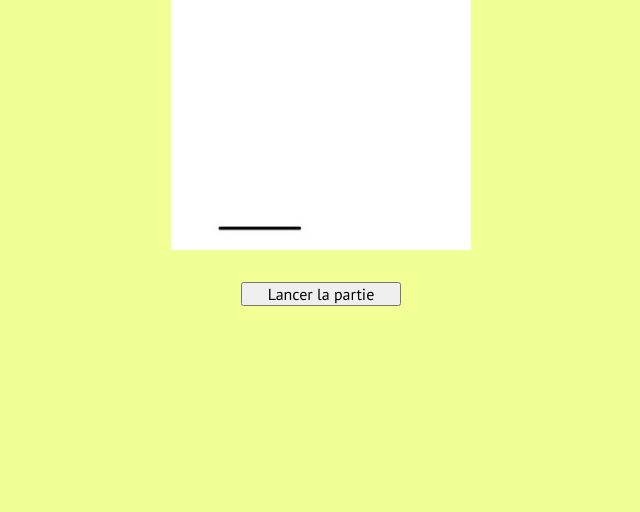
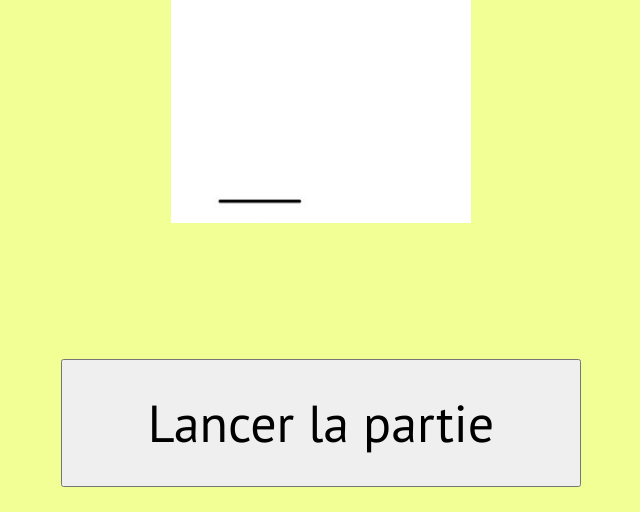
Before and after one commit to Levizar/Pendu, a plain HTML site: page index.html in a window 1280 px wide. Shown: the part 288-800 px from the top of the page, without its empty margins (319-959 px from the left). Drawn offline with Linux system fonts and the light colour scheme.

Commit message:
increase font-size and rename style files

```diff
--- a/assets/scss/style2.scss
+++ b/assets/scss/style.scss
@@ -1,14 +1,18 @@
 body{
     display: flex;
-    justify-content: center;
+    justify-content: space-around;
     align-items: center;
     flex-direction: column;
     width: 100VW;
     height: 100VH;
     background-color: #f1ff94;
     font-family: 'PT Sans', sans-serif;
+    font-size: 52px;
 
     button{
         width: 10em;
+        margin: 2rem;
+        padding: 2rem;
+        border-radius: 15 px;
     }
 }
--- a/index.html
+++ b/index.html
@@ -6,7 +6,7 @@
     <meta http-equiv="X-UA-Compatible" content="ie=edge">
     <link href="https://fonts.googleapis.com/css?family=PT+Sans&display=swap" rel="stylesheet">
     <link rel="stylesheet" href="assets/css/normalize.css" />
-    <link rel="stylesheet" href="assets/css/style2.css" />
+    <link rel="stylesheet" href="assets/css/style.css" />
     <title>Le pendu</title>
 </head>
 <body>
```
Also changed, not shown: assets/css/style.css, 2 other files.
